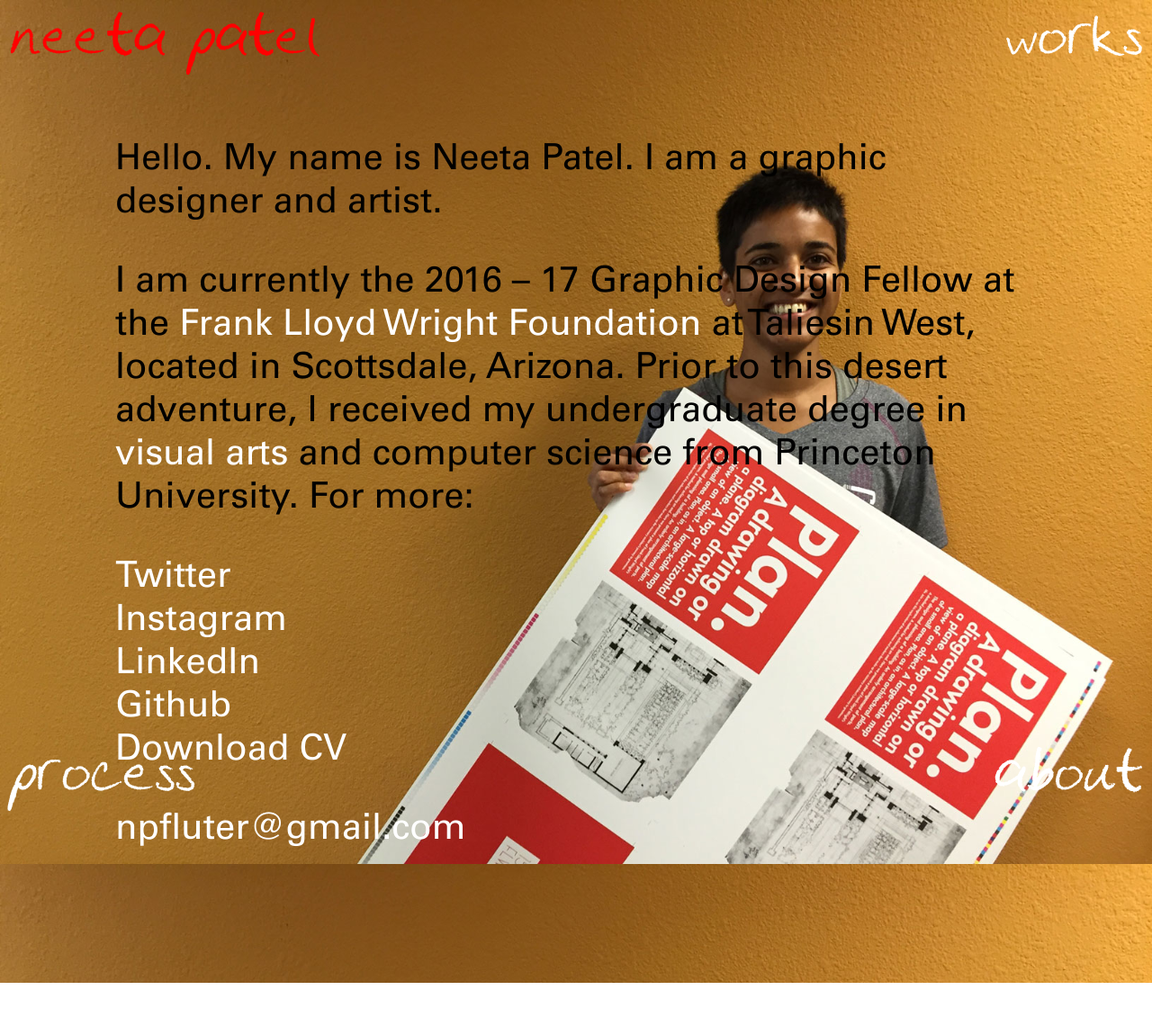
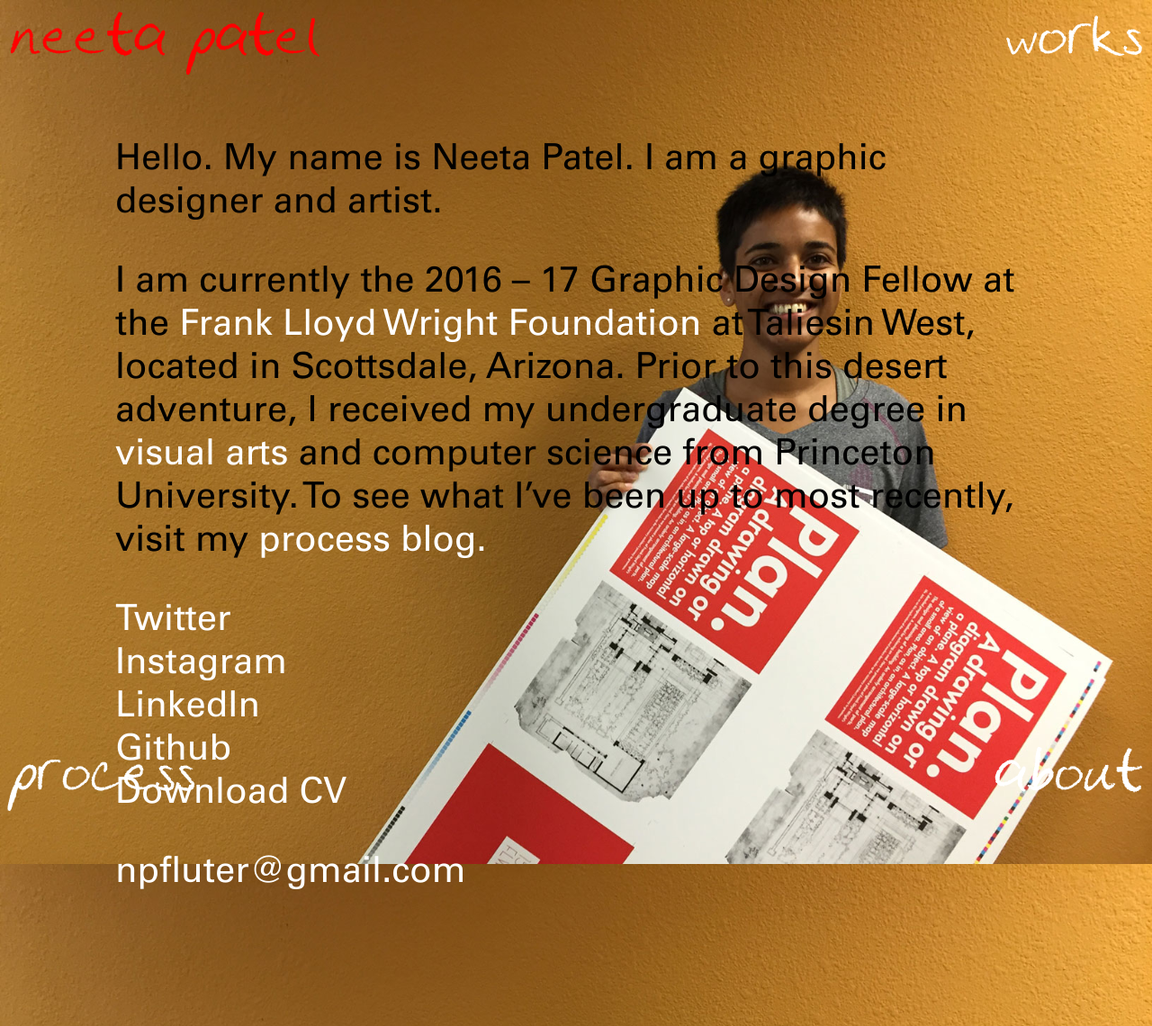
Before and after one commit to neetapatel/neetapatel.github.io, a Jekyll site: the page built from about.md, in a window 1280 px wide. Shown: the whole page at 90% size. Built offline with Jekyll 4.4.1, drawn with Linux system fonts in a browser that asks for light colours; before the commit the page ends 1092 px from its top, so only the background shows below that.

Commit message:
finally fixed about page

```diff
--- a/_sass/about.scss
+++ b/_sass/about.scss
@@ -1,4 +1,5 @@
 .about {
+  width: 100%;
   background-image: url('/img/site/me.JPG');
   background-position: center center;
   background-repeat: no-repeat;
--- a/_sass/base.scss
+++ b/_sass/base.scss
@@ -19,10 +19,12 @@ dl, dd, ol, ul, figure {
 /* Basic styling */
 
 html {
+  height: 100%;
   /*cursor: crosshair;*/
 }
 
 body {
+  height: 100%;
   font-family: $base-font-family;
   font-size: $base-font-size;
   color: $base-color;
--- a/_sass/home.scss
+++ b/_sass/home.scss
@@ -1,6 +1,6 @@
 .home {
-  height: 100vh;
-  width: 100vw;
+  height: 100%;
+  width: 100%;
   background-image: url('/img/site/the_work.jpg');
   background-position: center center;
   background-repeat: no-repeat;
--- a/about.md
+++ b/about.md
@@ -6,7 +6,7 @@ img: "/img/process/me.JPG"
 
 Hello. My name is Neeta Patel. I am a graphic designer and artist.
 
-I am currently the 2016 – 17 Graphic Design Fellow at the [Frank Lloyd Wright Foundation](http://franklloydwright.org) at Taliesin West, located in Scottsdale, Arizona. Prior to this desert adventure, I received my undergraduate degree in [visual arts](http://vis.princeton.edu/) and computer science from Princeton University. For more:
+I am currently the 2016 – 17 Graphic Design Fellow at the [Frank Lloyd Wright Foundation](http://franklloydwright.org) at Taliesin West, located in Scottsdale, Arizona. Prior to this desert adventure, I received my undergraduate degree in [visual arts](http://vis.princeton.edu/) and computer science from Princeton University. To see what I've been up to most recently, visit my [process blog.](/process.html)
 
 * [Twitter](http://twitter.com/npfluter)
 * [Instagram](http://instagram.com/npfluter/)
```
Also changed, not shown: 10 other files.
